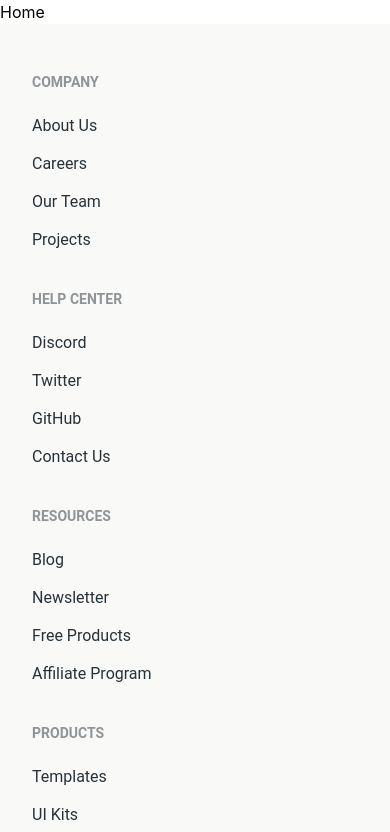
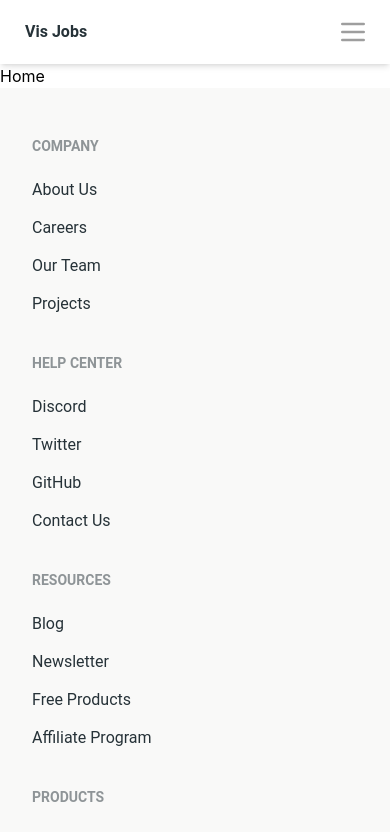
Before and after one commit to Sefi123/job-vis, a React (Create React App) app: page /home in a window 390 px wide. Shown: the top 832 px of the page. Built offline with nearby package versions, Linux system fonts and the light colour scheme.

Commit message:
Implemented Header

```diff
--- a/src/App.js
+++ b/src/App.js
@@ -3,6 +3,7 @@
 import { Button } from '@material-tailwind/react';
 import AuthRoutes from "./routes/AuthRoutes";
 import Home from "./pages/Home";
+import Footer from "./components/Footer";
 import './App.css';
 
 function App() {
@@ -13,9 +14,7 @@
     return "auth";
   };
   return (
-    // <div style={{height: "100vh", width: "100%", display: "flex", alignItems: "center", justifyContent: "center"}}>
-    //   <Button>Button</Button>
-    // </div>
+    <div>
     <BrowserRouter>
       <Routes>
         <Route
@@ -28,6 +27,8 @@
         {/* <Route path="/data-integrity" element={<Data />} /> */}
       </Routes>
     </BrowserRouter>
+    <Footer/>
+    </div>
   );
 }
 
--- /dev/null
+++ b/src/components/Header/index.js
@@ -0,0 +1,74 @@
+import React from "react";
+import {
+  Navbar,
+  Collapse,
+  Typography,
+  IconButton,
+  Button,
+} from "@material-tailwind/react";
+// import { Bars3Icon, XMarkIcon } from "@heroicons/react/24/outline";
+
+const Header = () => {
+    const [openNav, setOpenNav] = React.useState(false);
+
+  const handleWindowResize = () =>
+    window.innerWidth >= 960 && setOpenNav(false);
+
+  React.useEffect(() => {
+    window.addEventListener("resize", handleWindowResize);
+
+    return () => {
+      window.removeEventListener("resize", handleWindowResize);
+    };
+  }, []);
+
+    const NavList = () => {
+        return (
+          <ul className="my-2 flex flex-col gap-2 lg:mb-0 lg:mt-0 lg:flex-row lg:items-center lg:gap-6">
+
+              <Button color="blue" variant="outlined" className="h-[40px]">Sign Up</Button>
+
+
+              <Button color="blue">Log In</Button>
+
+          </ul>
+        );
+      }
+  return (
+    <Navbar className="mx-auto max-w-screen-3xl px-6 py-3 rounded-[0px]">
+      <div className="flex items-center justify-between text-blue-gray-900">
+        <Typography
+          as="a"
+          href="#"
+          variant="h6"
+          className="mr-4 cursor-pointer py-1.5"
+        >
+          Vis Jobs
+        </Typography>
+        <div className="hidden lg:block">
+          <NavList />
+        </div>
+        <IconButton
+          variant="text"
+          className="ml-auto h-6 w-6 text-inherit hover:bg-transparent focus:bg-transparent active:bg-transparent lg:hidden"
+          ripple={false}
+          onClick={() => setOpenNav(!openNav)}
+        >
+          {openNav ? (
+            <svg class="h-8 w-8 text-gray-500"  viewBox="0 0 24 24"  fill="none"  stroke="currentColor"  stroke-width="2"  stroke-linecap="round"  stroke-linejoin="round">  <line x1="18" y1="6" x2="6" y2="18" />  <line x1="6" y1="6" x2="18" y2="18" /></svg>
+
+          ) : (
+            <svg class="h-8 w-8 text-gray-500"  fill="none" viewBox="0 0 24 24" stroke="currentColor">
+  <path stroke-linecap="round" stroke-linejoin="round" stroke-width="2" d="M4 6h16M4 12h16M4 18h16"/>
+</svg>
+          )}
+        </IconButton>
+      </div>
+      <Collapse open={openNav}>
+        <NavList />
+      </Collapse>
+    </Navbar>
+  )
+}
+
+export default Header
--- a/src/pages/Home/index.js
+++ b/src/pages/Home/index.js
@@ -1,11 +1,13 @@
 import React from 'react'
 import Footer from '../../components/Footer'
+import Header from '../../components/Header'
 
 const Home = () => {
   return (
     <div>
+      <Header/>
     <div>Home</div>
-    <Footer/>
+
     </div>
   )
 }
```
